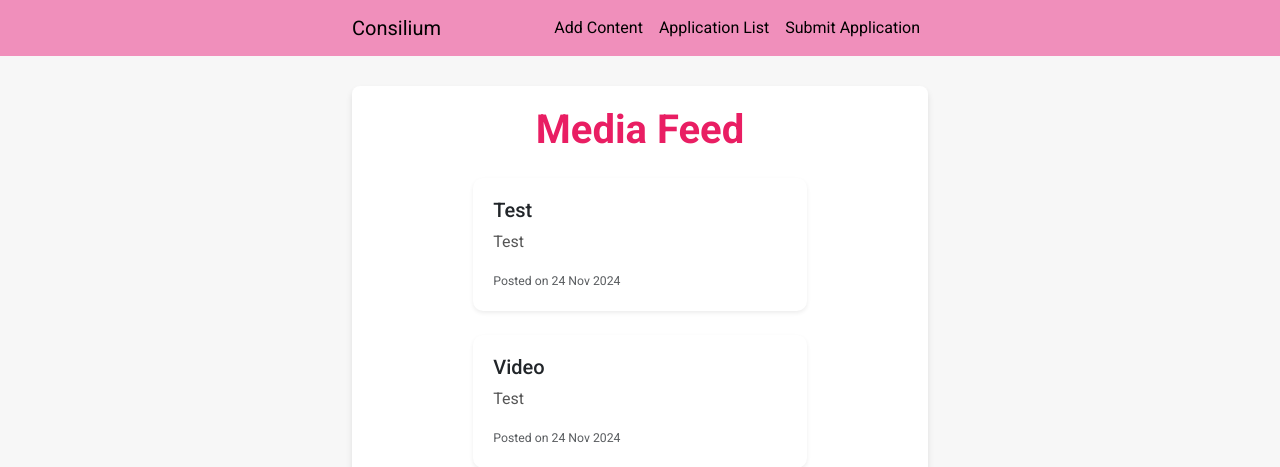
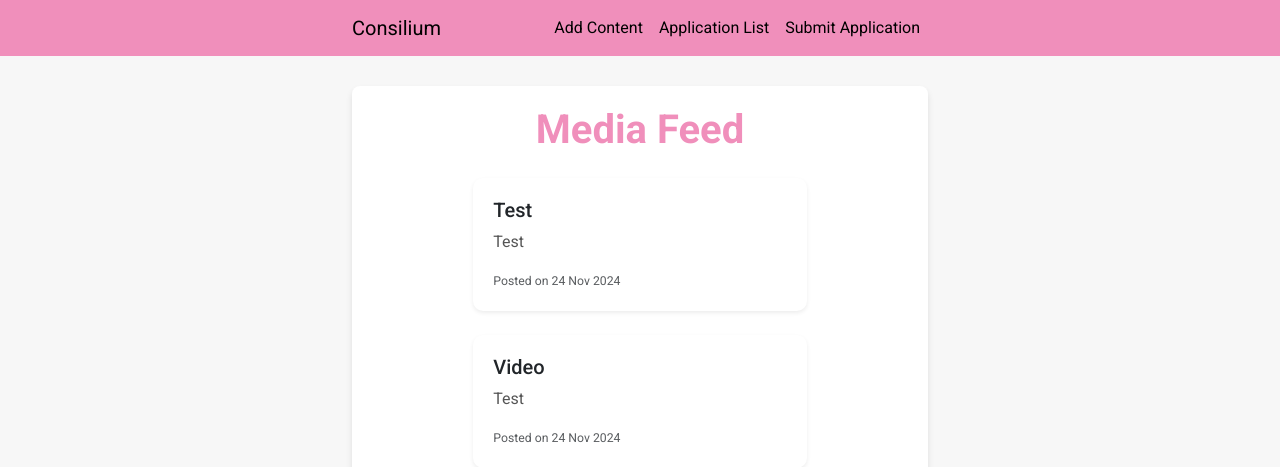
Before and after one commit to lukasz-pudlo/consilium, a Django app: template consilium/consilium/templates/uploads/media_list.html in a window 1280 px wide. Shown: the top 467 px of the page. Run offline with Django 5.2, Linux system fonts and the light colour scheme; the template is opened without the code that fills it: values that come from a table or form of the project are taken from there, others are empty; data comes from the database, SQL or seed files in the repository.

Commit message:
Remove style from template

```diff
--- a/consilium/consilium/templates/uploads/media_list.html
+++ b/consilium/consilium/templates/uploads/media_list.html
@@ -3,7 +3,7 @@
 {% block title %}Media Feed{% endblock %}
 
 {% block content %}
-<h1 class="text-center mb-4" style="color: #e91e63;">Media Feed</h1>
+<h1 class="text-center mb-4">Media Feed</h1>
 <div class="container">
     <div class="row justify-content-center">
         {% for post in posts %}
```
